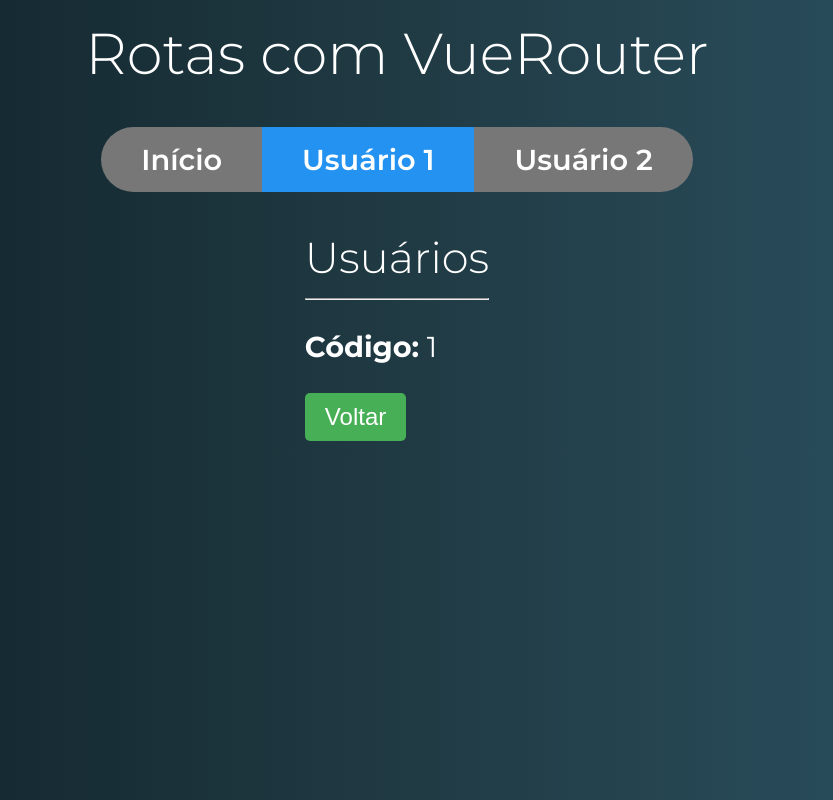
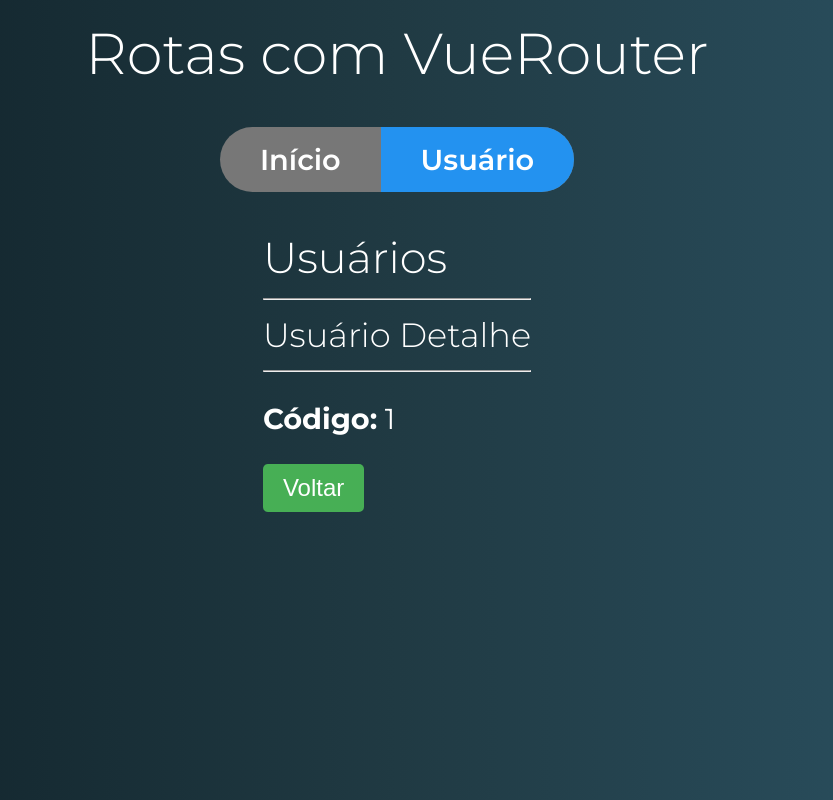
Before and after one commit to robertov8/cursovuejs2modulo1, a Vue app in the folder rotas/rotas-exercicios/: page /usuario/1 in a window 1280 px wide. Shown: the whole page, without its empty margins (243-1076 px from the left). Built offline with nearby package versions, Linux system fonts and the light colour scheme.

Commit message:
256. Configurando Rotas Filhas (Rotas Aninhadas)

```diff
--- a/rotas/rotas-exercicios/src/components/template/Menu.vue
+++ b/rotas/rotas-exercicios/src/components/template/Menu.vue
@@ -4,11 +4,8 @@
             <router-link to="/" tag="li" active-class="active" exact>
                 <a>Início</a>
             </router-link>
-            <router-link to="/usuario/1" tag="li" active-class="active">
-                <a>Usuário 1</a>
-            </router-link>
-            <router-link to="/usuario/2" tag="li" active-class="active">
-                <a>Usuário 2</a>
+            <router-link to="/usuario" tag="li" active-class="active">
+                <a>Usuário</a>
             </router-link>
         </ul>
     </nav>
--- a/rotas/rotas-exercicios/src/components/usuario/Usuario.vue
+++ b/rotas/rotas-exercicios/src/components/usuario/Usuario.vue
@@ -4,9 +4,7 @@
 
         <hr>
 
-        <p>
-            <strong>Código:</strong> {{ id }}
-        </p>
+        <router-view></router-view>
 
         <button sucesso @click="irParaInicio">Voltar</button>
     </div>
@@ -15,22 +13,11 @@
 <script>
     export default {
         name: 'Usuario',
-        props: ['id'],
-        // data() {
-        //     return {
-        //         id: this.$route.params.id
-        //     };
-        // },
         methods: {
             irParaInicio() {
                 this.$router.push('/');
             }
-        },
-        // watch: {
-        //     $route(to) {
-        //         this.id = to.params.id;
-        //     }
-        // }
+        }
     };
 </script>
 
--- /dev/null
+++ b/rotas/rotas-exercicios/src/components/usuario/UsuarioDetalhe.vue
@@ -0,0 +1,32 @@
+<template>
+    <div class="usuario-detalhe">
+        <h3>Usuário Detalhe</h3>
+
+        <hr>
+
+        <p>
+            <strong>Código:</strong> {{ id }}
+        </p>
+    </div>
+</template>
+
+<script>
+    export default {
+        name: 'UsuarioDetalhe',
+        props: ['id'],
+        // data() {
+        //     return {
+        //         id: this.$route.params.id
+        //     };
+        // },
+        // watch: {
+        //     $route(to) {
+        //         this.id = to.params.id;
+        //     }
+        // }
+    };
+</script>
+
+<style scoped>
+
+</style>
--- /dev/null
+++ b/rotas/rotas-exercicios/src/components/usuario/UsuarioEditar.vue
@@ -0,0 +1,15 @@
+<template>
+    <div class="usuario-editar">
+        <h3>Usuário Editar</h3>
+    </div>
+</template>
+
+<script>
+    export default {
+        name: 'UsuarioEditar'
+    };
+</script>
+
+<style scoped>
+
+</style>
--- /dev/null
+++ b/rotas/rotas-exercicios/src/components/usuario/UsuarioLista.vue
@@ -0,0 +1,21 @@
+<template>
+    <div class="usuario-lista">
+        <h3>Lista de Usuários</h3>
+
+        <ul class="lista">
+            <li class="item-lista">Usuário 1</li>
+            <li class="item-lista">Usuário 2</li>
+            <li class="item-lista">Usuário 3</li>
+        </ul>
+    </div>
+</template>
+
+<script>
+    export default {
+        name: 'UsuarioLista'
+    };
+</script>
+
+<style scoped>
+
+</style>
```
Also changed, not shown: rotas/rotas-exercicios/src/router.js (+11 -2 lines).
